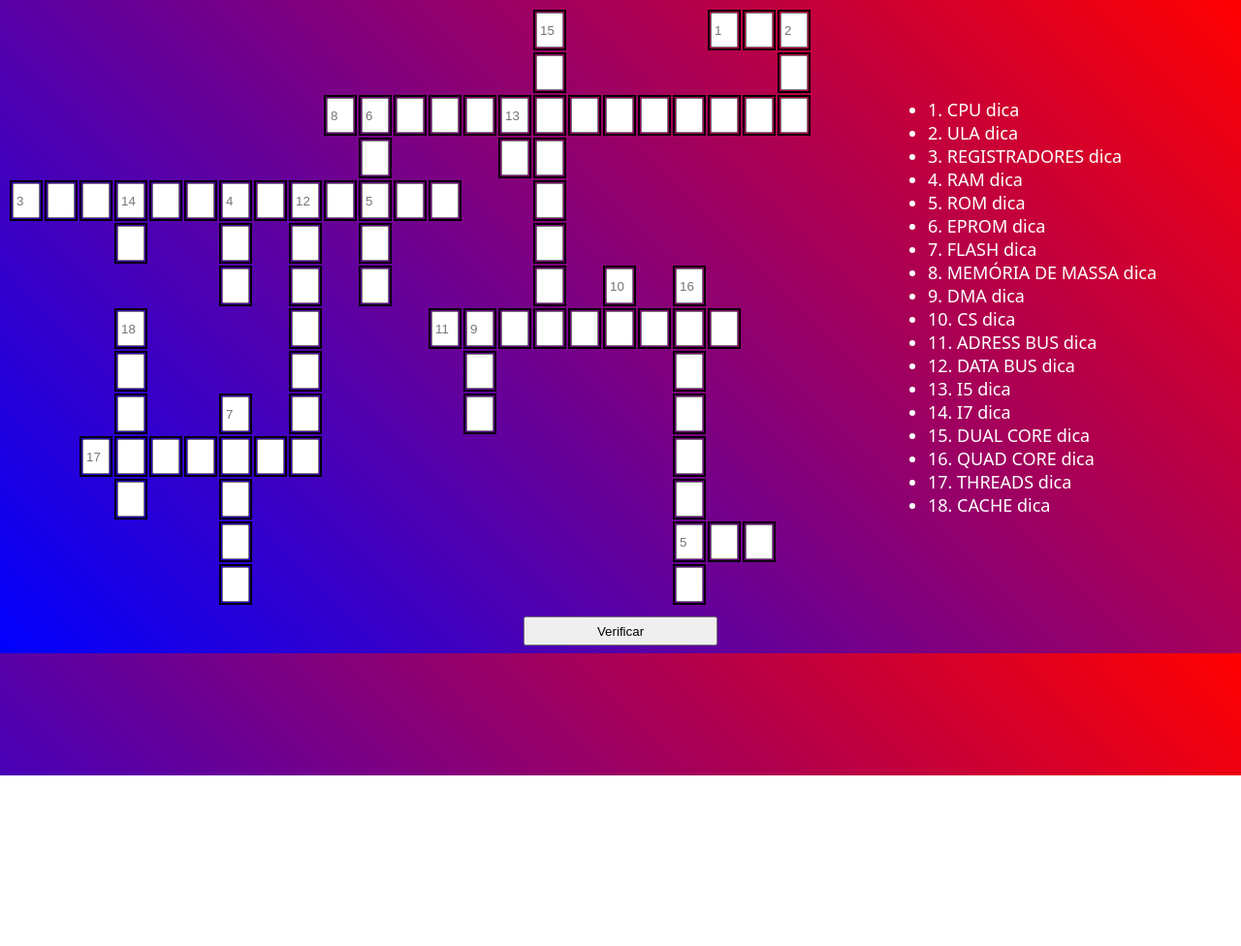
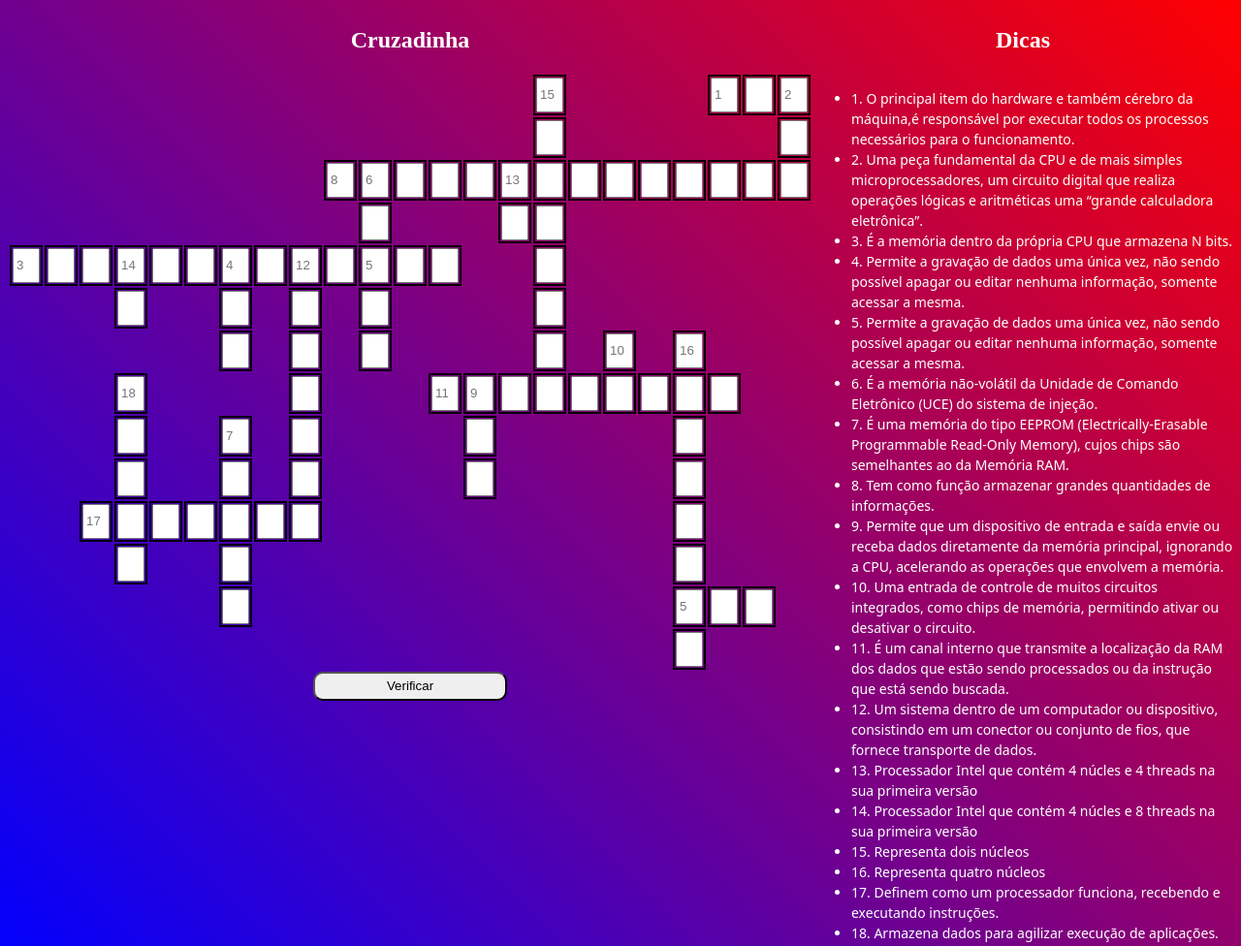
Before and after one commit to pauloAlmeida01/palavraCruzada, a plain HTML site: page index.html in a window 1280 px wide. Shown: the top 976 px of the page at 97% size. Before the commit the page ends 800 px from the top, so only its background shows below. Drawn offline with Linux system fonts and the light colour scheme.

Commit message:
Manutenção cruzadinha

```diff
--- a/index.html
+++ b/index.html
@@ -11,6 +11,7 @@
 <script src="script.js"></script>
     <div class="tabelgrafico">
         <div class="containertabela">
+            <h2>Cruzadinha</h2>
         <table>
 
             <tr id="tr2">
@@ -130,7 +131,9 @@
                 <script>
                     adicionaZonaMorta('tr10', 3)
                     CriarCampo('tr10', 1,"", 'cache')
-                    adicionaZonaMorta('tr10', 4)
+                    adicionaZonaMorta('tr10', 2)
+                    CriarCampo('tr10', 1,"7", 'flash')
+                    adicionaZonaMorta('tr10', 1)
                     CriarCampo('tr10', 1,"", 'databus')
                     adicionaZonaMorta('tr10', 4)
                     CriarCampo('tr10', 1,"", 'dma')
@@ -145,7 +148,7 @@
                     adicionaZonaMorta('tr11', 3)
                     CriarCampo('tr11', 1,"", 'cache')
                     adicionaZonaMorta('tr11', 2)
-                    CriarCampo('tr11', 1,"7", 'flash')
+                    CriarCampo('tr11', 1,"", 'flash')
                     adicionaZonaMorta('tr11', 1)
                     CriarCampo('tr11', 1,"", 'databus')
                     adicionaZonaMorta('tr11', 4)
@@ -167,7 +170,7 @@
                     CriarCampo('tr12', 1,"", 'threads', 'databus')
 
                     adicionaZonaMorta('tr12', 10)
-                    CriarCampo('tr12', 1,"")
+                    CriarCampo('tr12', 1,"", 'quadcore')
                     adicionaZonaMorta('tr12', 3)
                 </script>
             </tr>
@@ -197,45 +200,44 @@
             <tr id="tr15">
                 <script>
                     adicionaZonaMorta('tr15', 6)
-                    CriarCampo('tr15', 1,"", 'flash')
-                    adicionaZonaMorta('tr15', 12)
+                    adicionaZonaMorta('tr15', 13)
                     CriarCampo('tr15', 1,"", 'quadcore')
                     adicionaZonaMorta('tr15', 3)
 
                 </script>
             </tr>
         </table>
-
+        <div class="botao">
+            <button onclick="Verificar()">Verificar</button>
+            </div>
     </div>
 
     <div class="dicas">
+        <h2>Dicas</h2>
         <ul>
-        <li>1. CPU dica</li>
-        <li>2. ULA dica</li>
-        <li>3. REGISTRADORES dica</li>
-        <li>4. RAM dica</li>
-        <li>5. ROM dica</li>
-        <li>6. EPROM dica</li>
-        <li>7. FLASH dica</li>
-        <li>8. MEMÓRIA DE MASSA dica</li>
-        <li>9. DMA dica</li>
-        <li>10. CS dica</li>
-        <li>11. ADRESS BUS dica</li>
-        <li>12. DATA BUS dica</li>
-        <li>13. I5 dica</li>
-        <li>14. I7 dica</li>
-        <li>15. DUAL CORE dica</li>
-        <li>16. QUAD CORE dica</li>
-        <li>17. THREADS dica</li>
-        <li>18. CACHE dica</li>
+        <li>1. O principal item do hardware e também cérebro da máquina,é responsável por executar todos os processos necessários para o funcionamento.</li>
+        <li>2. Uma peça fundamental da CPU e de mais simples microprocessadores, um circuito digital que realiza operações lógicas e aritméticas uma “grande calculadora eletrônica”.</li>
+        <li>3. É a memória dentro da própria CPU que armazena N bits.</li>
+        <li>4. Permite a gravação de dados uma única vez, não sendo possível apagar ou editar nenhuma informação, somente acessar a mesma.</li>
+        <li>5. Permite a gravação de dados uma única vez, não sendo possível apagar ou editar nenhuma informação, somente acessar a mesma.</li>
+        <li>6. É a memória não-volátil da Unidade de Comando Eletrônico (UCE) do sistema de injeção. </li>
+        <li>7. É uma memória do tipo EEPROM (Electrically-Erasable Programmable Read-Only Memory), cujos chips são semelhantes ao da Memória RAM.</li>
+        <li>8. Tem como função armazenar grandes quantidades de informações.</li>
+        <li>9. Permite que um dispositivo de entrada e saída envie ou receba dados diretamente da memória principal, ignorando a CPU, acelerando as operações que envolvem a memória.</li>
+        <li>10. Uma entrada de controle de muitos circuitos integrados, como chips de memória, permitindo ativar ou desativar o circuito.</li>
+        <li>11. É um canal interno que transmite a localização da RAM dos dados que estão sendo processados ou da instrução que está sendo buscada.</li>
+        <li>12. Um sistema dentro de um computador ou dispositivo, consistindo em um conector ou conjunto de fios, que fornece transporte de dados.</li>
+        <li>13. Processador Intel que contém 4 núcles e 4 threads na sua primeira versão</li>
+        <li>14. Processador Intel que contém 4 núcles e 8 threads na sua primeira versão</li>
+        <li>15. Representa dois núcleos</li>
+        <li>16. Representa quatro núcleos</li>
+        <li>17. Definem como um processador funciona, recebendo e executando instruções.</li>
+        <li>18. Armazena dados para agilizar execução de aplicações. </li>
     </ul>
 </div>
 
     </div>
 
-    <div class="botao">
-    <button onclick="Verificar()">Verificar</button>
-    </div>
 </body>
 </html>
 <script>
--- a/script.js
+++ b/script.js
@@ -130,14 +130,13 @@ function Verificar() {
     }
     var respostas = []
 
-    for (i = 0; i < 18; i++) {
-        respostas[x] = string
-    }
+    console.log(string.toUpperCase())
     var resposta = "DUALCOREMEMORIADEMASSACPUULAREGISTRADORESRAMROMEPROMFLASHDMACSADRESSBUSDATABUSI5I7QUADCORETHREADSCACHE"
     if (string == resposta) {
-        alert("acertou papai")
+        alert("Parabéns, você acertou todas as palavras!")
+        string = ''
     } else {
-        alert("errou")
+        alert("Alguma palavra ou campo está incorreta!")
+        string = ''
     }
-    console.log(string.toUpperCase())
 }
--- a/style.css
+++ b/style.css
@@ -24,12 +24,14 @@ td {
     width: 50vw;
     align-items: center;
     justify-content: center;
+    flex-direction: column;
 }
 .dicas ul li {
     color: white;
     font-family: system-ui, -apple-system, BlinkMacSystemFont, 'Segoe UI', Roboto, Oxygen, Ubuntu, Cantarell, 'Open Sans', 'Helvetica Neue', sans-serif;
     font-weight: 500;
-    font-size: 18px;
+    font-size: 14px;
+    line-height: 1.5;
 }
 
 .botao {
@@ -40,9 +42,21 @@ td {
 .botao button {
     width: 200px;
     height: 30px;
-    margin-top: 10px;
+    border-radius: 10px;
 }
 
 body {
     background-image: linear-gradient(45deg, blue,red);
 }
+
+.tabelgrafico h2 {
+    display: flex;
+    justify-content: center;
+    color: white;
+}
+
+.dicas h2 {
+    display: flex;
+    align-items: center;
+    color: white;
+}
```
Also changed, not shown: 1 other file.
